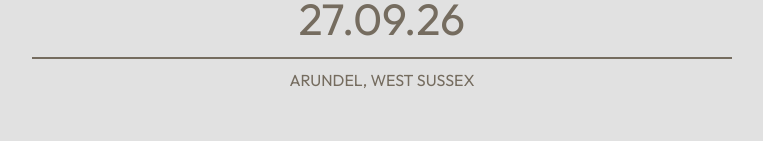
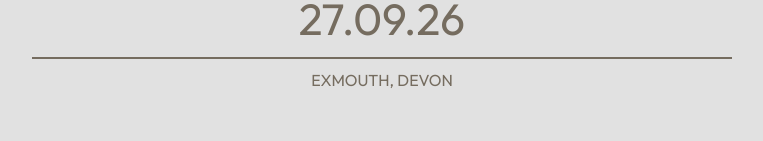
Before and after one commit to GarySimons/chloe-ethan-wedding, a React (Create React App) app: page / in a window 1280 px wide. Shown: the part 372-513 px from the top of the page, without its empty margins (258-1021 px from the left). Built offline with nearby package versions, Linux system fonts and the light colour scheme; a web font is replaced by a local one.

Commit message:
Home location changed to Devon

```diff
--- a/src/routes/Home.js
+++ b/src/routes/Home.js
@@ -21,7 +21,7 @@ const Home = () => {
         <div className="home-date-container">
           <p className="home-date">27.09.26</p>
           <hr className="home-line" />
-          <p className="home-address">ARUNDEL, WEST SUSSEX</p>
+          <p className="home-address">EXMOUTH, DEVON</p>
         </div>
         <img src={scallopShell} alt="Scallop Shell" className="wax-image" />
       </div>
```
